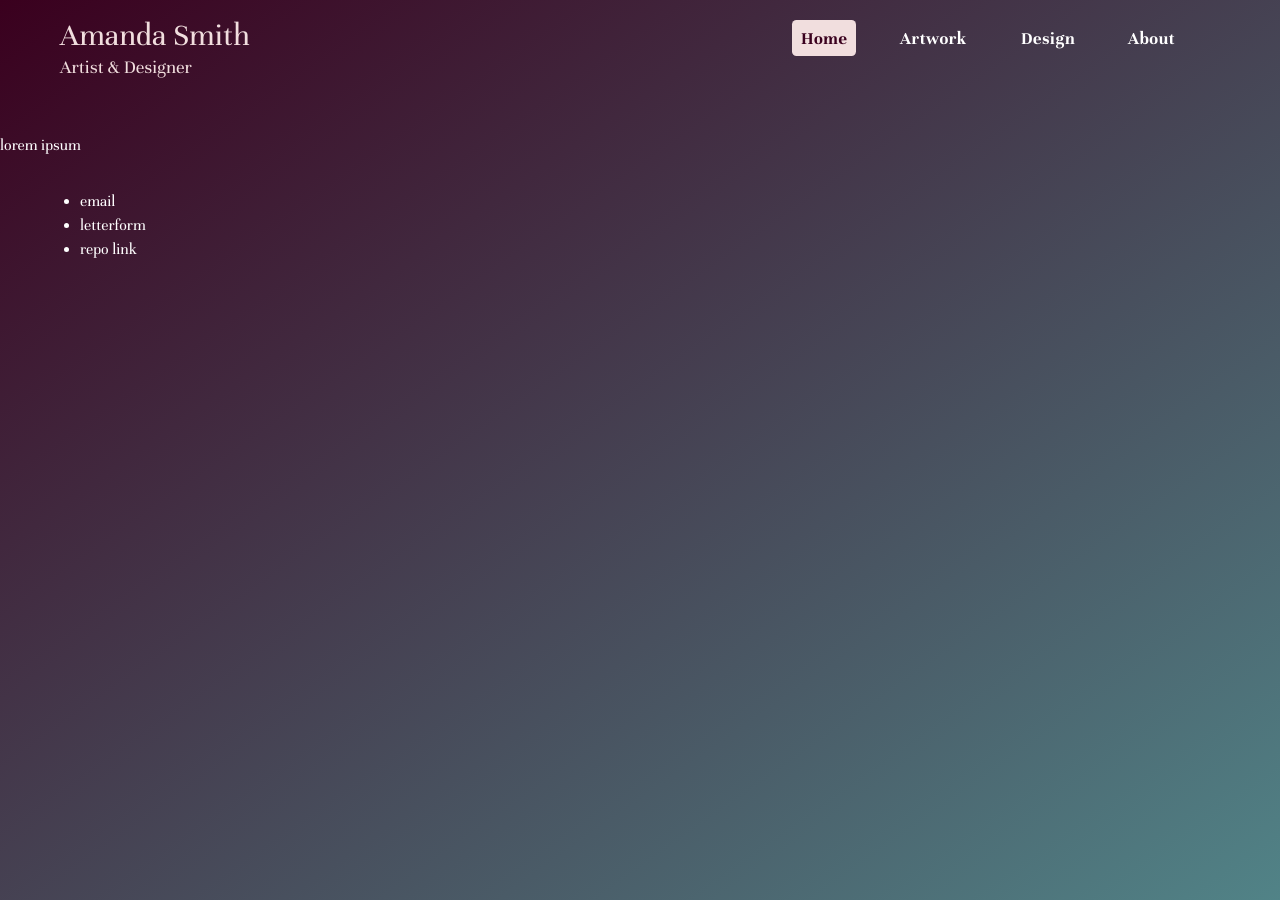
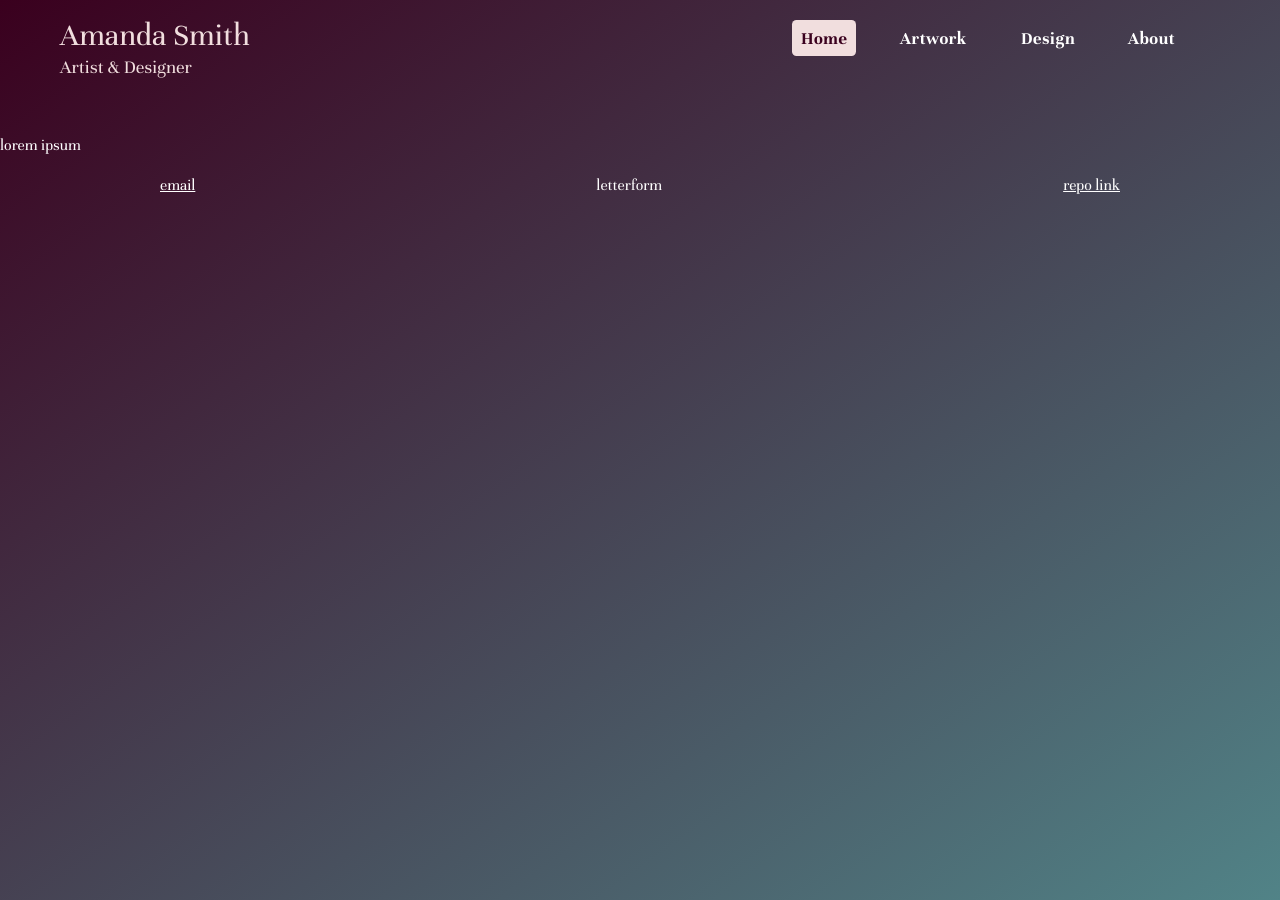
Before and after one commit to asmithorn/asmithorn.github.io, a Jekyll site: the page built from index.html, in a window 1280 px wide. Built offline with Jekyll 4.4.1, drawn with Linux system fonts in a browser that asks for light colours.

Commit message:
footer styling

```diff
--- a/_layouts/default.html
+++ b/_layouts/default.html
@@ -42,12 +42,12 @@
       {{ content }}
     </main>
 
-    <footer role="contentinfo" class="o-row o-row--1200">
+    <footer role="contentinfo" class="o-row o-row--960">
 
-      <ul>
-        <li>email</li>
+      <ul class="c-footer">
+        <li><a href="#">email</a></li>
         <li>letterform</li>
-        <li>repo link</li>
+        <li><a href="#">repo link</a></li>
       </ul>
 
     </footer>
--- a/css/style.scss
+++ b/css/style.scss
@@ -253,6 +253,17 @@ a {
     }
   }
 
+.c-footer {
+  @include list-reset();
+  display: flex;
+  justify-content: space-between;
+
+  a {
+    color: white;
+    &:hover, &:focus {text-decoration: none;}
+  }
+}
+
 
 
 
```
